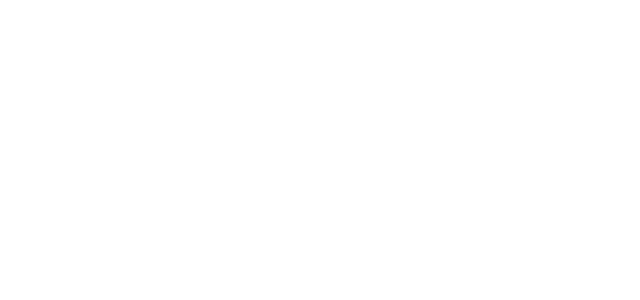
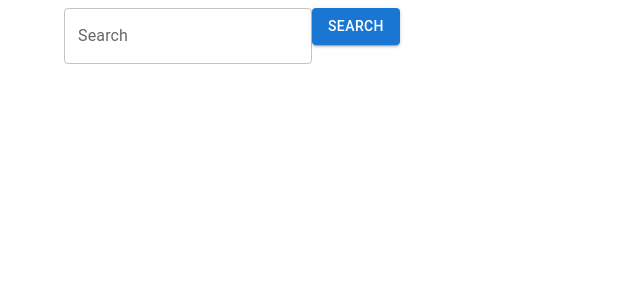
Before and after one commit to mshaff12/peach-challenge, a React (Create React App) app: page / in a window 1280 px wide. Shown: the top 300 px of the page, without its empty margins (0-640 px from the left). Built offline with nearby package versions, Linux system fonts and the light colour scheme.

Commit message:
Adding Formik handling for MovieSearch and verified valid network response from API in dev tools

```diff
--- a/src/components/MovieSearch.tsx
+++ b/src/components/MovieSearch.tsx
@@ -1,9 +1,36 @@
+import { Field, Form, Formik } from "formik";
+import { Button, TextField, Container } from '@mui/material';
+
 interface MovieSearchProps {
   onSearch: (query: string) => void;
 }
 
 const MovieSearch = ({ onSearch }: MovieSearchProps) => {
-    return (null);
+    return (
+        <Container>
+          <Formik
+            initialValues={{ query: '' }}
+            onSubmit={(values, { resetForm }) => {
+              onSearch(values.query);
+              resetForm();
+            }}
+          >
+            {() => (
+              <Form>
+                <Field
+                  name="query"
+                  as={TextField}
+                  label="Search"
+                  variant="outlined"
+                />
+                <Button type="submit" variant="contained" color="primary">
+                  Search
+                </Button>
+              </Form>
+            )}
+          </Formik>
+        </Container>
+      );
 };
 
 export default MovieSearch;
```
